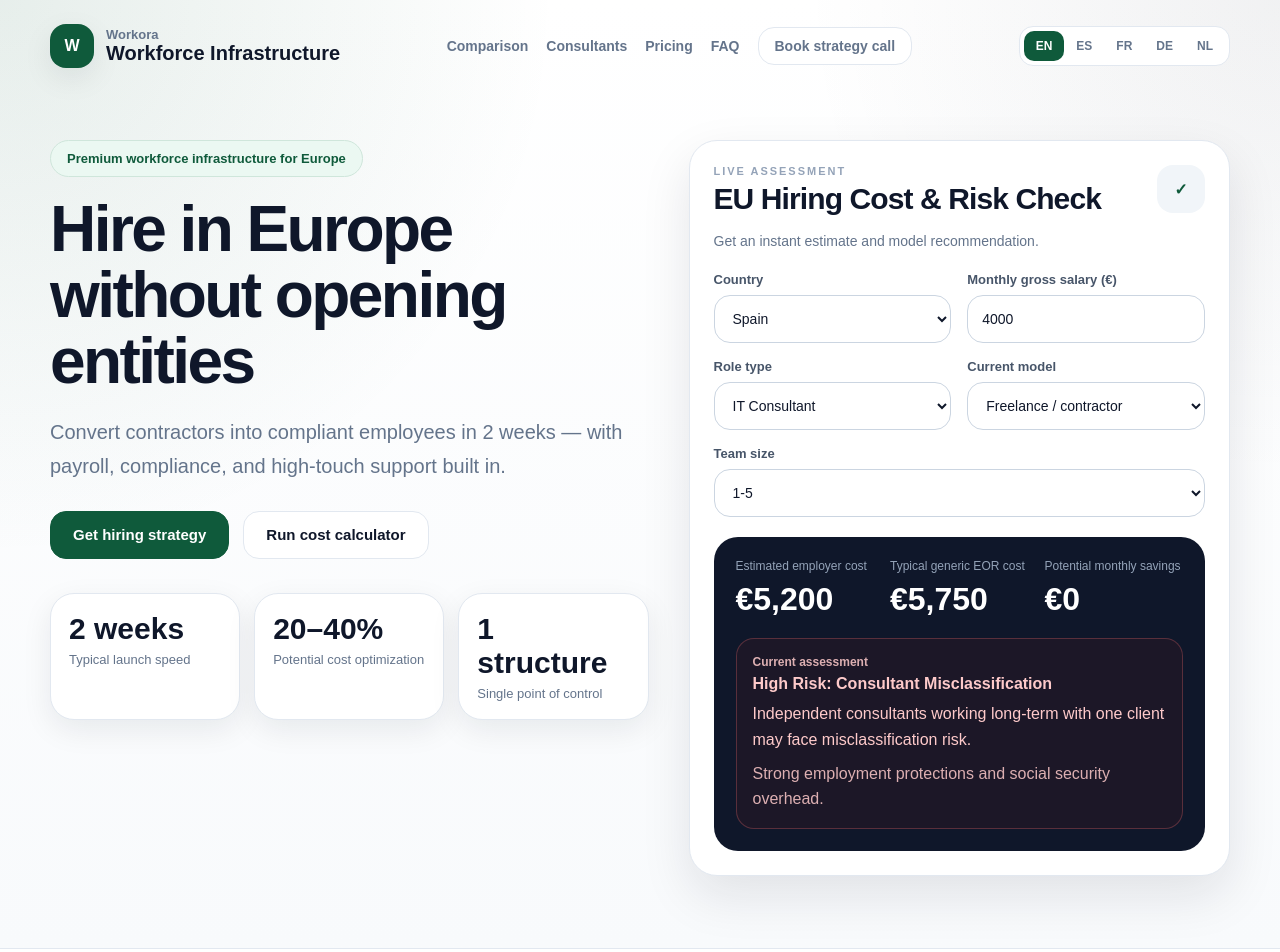
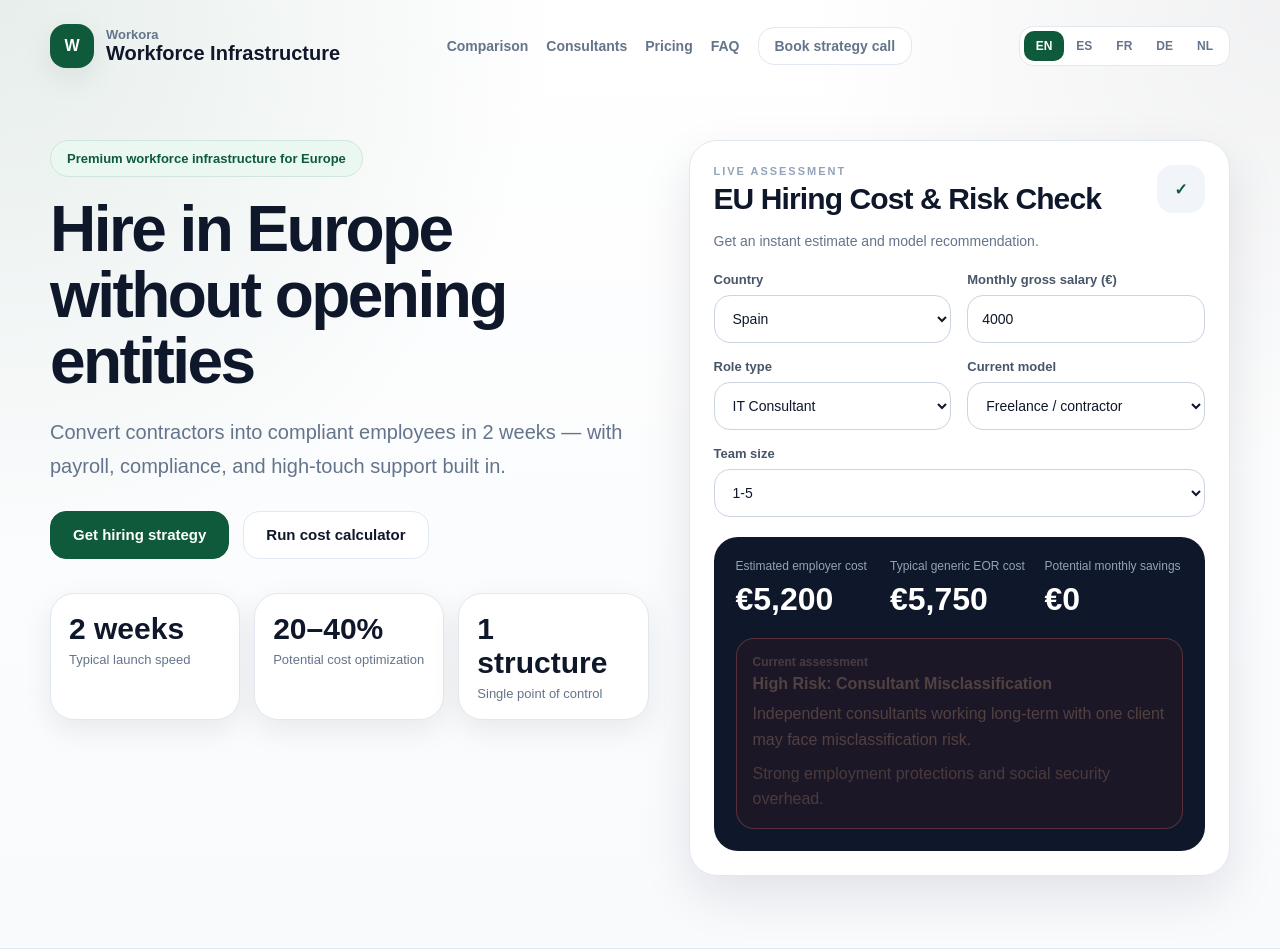
Before and after one commit to karina-architect/eu-workforce-payroll-portal, a Next.js app: page / in a window 1280 px wide. Shown: the top 952 px of the page. Built offline with nearby package versions, Linux system fonts and the light colour scheme.

Commit message:
Update globals.css

```diff
--- a/app/globals.css
+++ b/app/globals.css
@@ -353,7 +353,7 @@ a { color: inherit; text-decoration: none; }
 .assessment.high {
   background: rgba(127, 29, 29, 0.12);
   border-color: rgba(248, 113, 113, 0.28);
-  color: #fecaca;
+  color: #524141;
 }
 .assessment.medium {
   background: rgba(146, 64, 14, 0.16);
```
